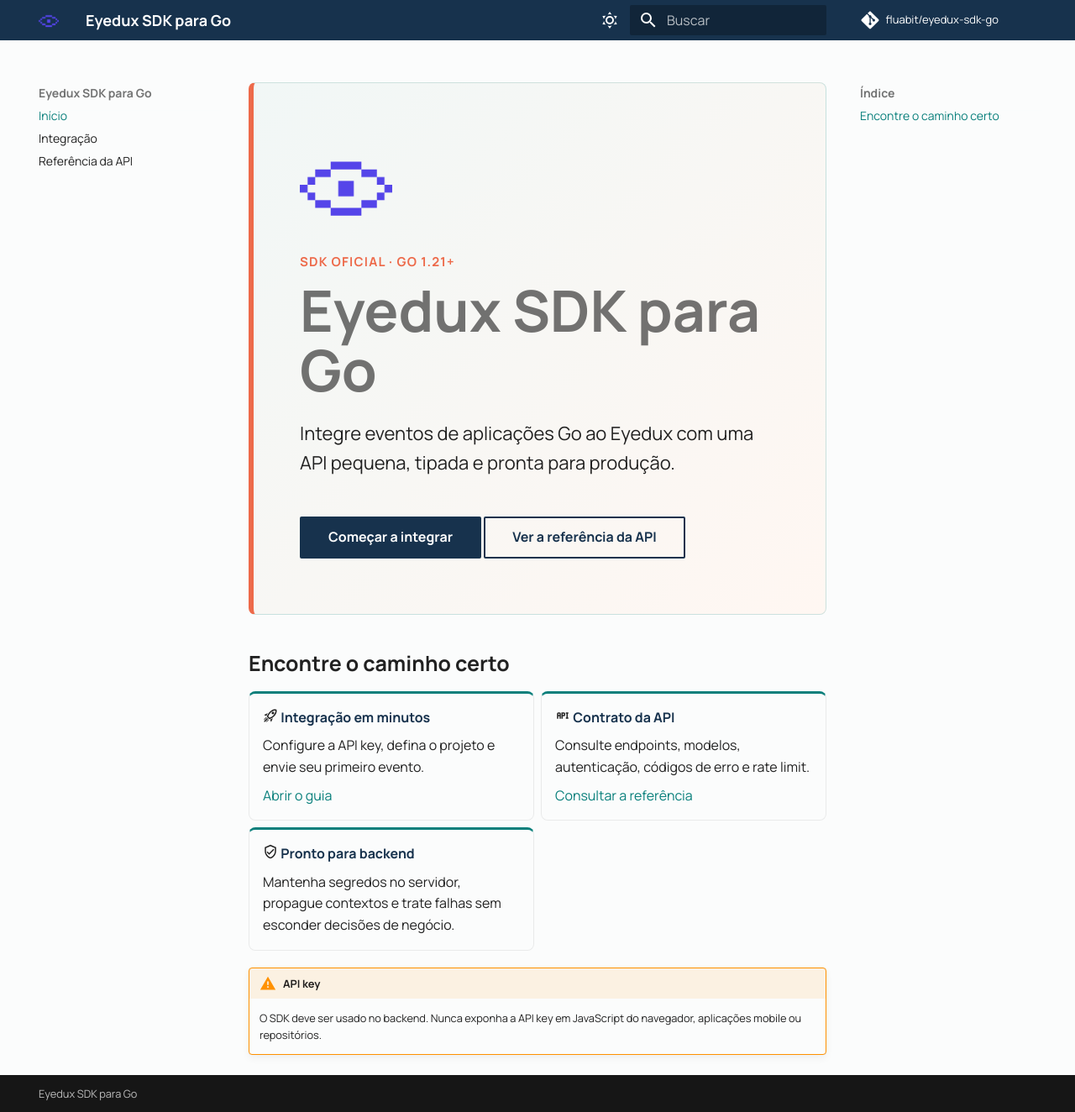
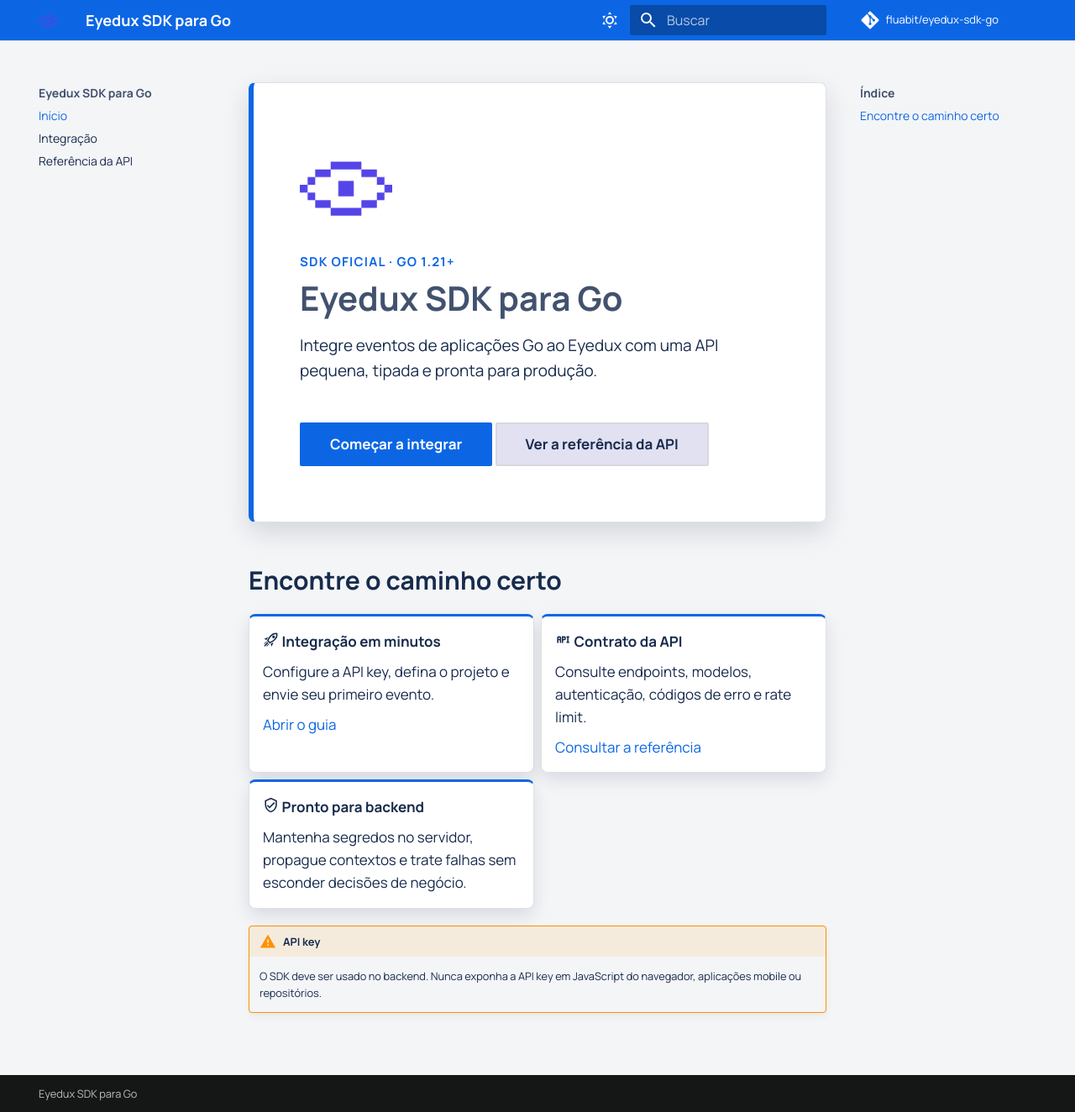
Before and after one commit to fluabit/eyedux-sdk-go, an MkDocs documentation site: the page built from docs/index.md, in a window 1280 px wide and 1324 px high. Shown: the whole window at 84% size. Built offline with MkDocs 1.6.1 and Material for MkDocs 9.7.7, drawn with Linux system fonts in a browser that asks for light colours; comment, search, counter and statistics services are not loaded.

Commit message:
feat: update color scheme and styles for improved UI consistency

```diff
--- a/docs/stylesheets/extra.css
+++ b/docs/stylesheets/extra.css
@@ -1,29 +1,61 @@
 :root {
-  --eyedux-ink: #17324d;
-  --eyedux-teal: #087f7b;
-  --eyedux-coral: #ed6a4a;
-  --eyedux-mist: #f1f7f6;
-  --eyedux-slate: #101b26;
+  --eyedux-page-bg: #0c0c0e;
+  --eyedux-content-surface: #101013;
+  --eyedux-content-border: rgb(255 255 255 / 0.1);
+  --eyedux-content-shadow: rgb(0 0 0 / 0.42);
+  --eyedux-text-primary: #d2d2d2;
+  --eyedux-text-secondary: #b7bec7;
+  --eyedux-text-muted: #7c7c7c;
+  --eyedux-eyebrow: #85b8ff;
+  --eyedux-button-primary: #0c66e4;
+  --eyedux-button-secondary: #403c70;
+  --eyedux-button-secondary-border: #3b424a;
+  --eyedux-button-secondary-text: #d6d9de;
+  --eyedux-card-bg: #16191b;
+  --eyedux-card-border: rgb(255 255 255 / 0.09);
+  --eyedux-card-shadow: rgb(0 0 0 / 0.34);
 }
 
 [data-md-color-scheme="default"] {
-  --md-primary-fg-color: var(--eyedux-ink);
-  --md-primary-fg-color--light: #315a78;
-  --md-primary-fg-color--dark: #10263a;
-  --md-accent-fg-color: var(--eyedux-coral);
-  --md-default-bg-color: #fbfcfc;
-  --md-code-bg-color: #f1f5f4;
-  --md-typeset-a-color: var(--eyedux-teal);
+  --eyedux-page-bg: #f4f5f7;
+  --eyedux-content-surface: #ffffff;
+  --eyedux-content-border: rgb(9 30 66 / 0.13);
+  --eyedux-content-shadow: rgb(9 30 66 / 0.14);
+  --eyedux-text-primary: #172b4d;
+  --eyedux-text-secondary: #42526e;
+  --eyedux-text-muted: #6b778c;
+  --eyedux-eyebrow: #0c66e4;
+  --eyedux-button-primary: #0c66e4;
+  --eyedux-button-secondary: #e2e1f2;
+  --eyedux-button-secondary-border: #d6d9de;
+  --eyedux-button-secondary-text: #172b4d;
+  --eyedux-card-bg: #ffffff;
+  --eyedux-card-border: #dfe1e6;
+  --eyedux-card-shadow: rgb(9 30 66 / 0.12);
+
+  --md-primary-fg-color: var(--eyedux-button-primary);
+  --md-primary-fg-color--light: #579dff;
+  --md-primary-fg-color--dark: #084da9;
+  --md-accent-fg-color: var(--eyedux-button-primary);
+  --md-default-bg-color: var(--eyedux-page-bg);
+  --md-default-fg-color: var(--eyedux-text-primary);
+  --md-default-fg-color--light: var(--eyedux-text-secondary);
+  --md-default-fg-color--lighter: var(--eyedux-text-muted);
+  --md-code-bg-color: #e3e4e6;
+  --md-typeset-a-color: var(--eyedux-button-primary);
 }
 
 [data-md-color-scheme="slate"] {
-  --md-primary-fg-color: #143e52;
-  --md-primary-fg-color--light: #236779;
-  --md-primary-fg-color--dark: #0d2d3c;
-  --md-accent-fg-color: #ff9474;
-  --md-default-bg-color: var(--eyedux-slate);
-  --md-code-bg-color: #172735;
-  --md-typeset-a-color: #73d0c7;
+  --md-primary-fg-color: var(--eyedux-button-primary);
+  --md-primary-fg-color--light: var(--eyedux-eyebrow);
+  --md-primary-fg-color--dark: #084da9;
+  --md-accent-fg-color: var(--eyedux-eyebrow);
+  --md-default-bg-color: var(--eyedux-page-bg);
+  --md-default-fg-color: var(--eyedux-text-primary);
+  --md-default-fg-color--light: var(--eyedux-text-secondary);
+  --md-default-fg-color--lighter: var(--eyedux-text-muted);
+  --md-code-bg-color: var(--eyedux-card-bg);
+  --md-typeset-a-color: var(--eyedux-eyebrow);
 }
 
 body {
@@ -31,7 +63,7 @@ body {
 }
 
 .md-header {
-  box-shadow: 0 1px 0 rgba(255, 255, 255, 0.12);
+  box-shadow: 0 1px 0 var(--eyedux-content-border);
 }
 
 .md-header__title {
@@ -51,21 +83,17 @@ body {
 }
 
 .eyedux-hero {
-  background: linear-gradient(135deg, var(--eyedux-mist) 0%, #fff7f2 100%);
-  border: 1px solid rgba(8, 127, 123, 0.18);
-  border-inline-start: 6px solid var(--eyedux-coral);
+  background: linear-gradient(135deg, var(--eyedux-content-surface) 0%, var(--eyedux-card-bg) 100%);
+  border: 1px solid var(--eyedux-content-border);
+  border-inline-start: 6px solid var(--eyedux-button-primary);
   border-radius: 8px;
+  box-shadow: 0 12px 30px var(--eyedux-content-shadow);
   margin: 0 0 2rem;
   padding: 2.5rem 2.75rem;
 }
 
-[data-md-color-scheme="slate"] .eyedux-hero {
-  background: linear-gradient(135deg, #142c39 0%, #26323c 100%);
-  border-color: rgba(115, 208, 199, 0.26);
-}
-
 .eyedux-hero__eyebrow {
-  color: var(--eyedux-coral);
+  color: var(--eyedux-eyebrow);
   font-size: 0.75rem;
   font-weight: 800;
   letter-spacing: 0.08em;
@@ -80,13 +108,13 @@ body {
 }
 
 .eyedux-hero h1 {
-  font-size: 3.4rem;
+  font-size: 2rem;
   line-height: 1.05;
   margin: 0.5rem 0 1rem;
 }
 
 .eyedux-hero__lede {
-  font-size: 1.1rem;
+  font-size: 0.95rem;
   max-width: 42rem;
 }
 
@@ -98,20 +126,34 @@ body {
 }
 
 .eyedux-hero__actions .md-button {
+  font-size: 0.85rem;
   margin: 0;
 }
 
+.eyedux-hero__actions .md-button:not(.md-button--primary) {
+  background-color: var(--eyedux-button-secondary);
+  border-color: var(--eyedux-button-secondary-border);
+  color: var(--eyedux-button-secondary-text);
+}
+
+.eyedux-hero ~ h2 {
+  font-size: 1.5rem;
+}
+
+.eyedux-hero ~ .grid.cards {
+  font-size: 0.85rem;
+}
+
 .md-typeset .grid.cards > ul > li {
-  border-top: 3px solid var(--eyedux-teal);
+  background-color: var(--eyedux-card-bg);
+  border: 1px solid var(--eyedux-card-border);
+  border-top: 3px solid var(--eyedux-button-primary);
   border-radius: 8px;
+  box-shadow: 0 8px 20px var(--eyedux-card-shadow);
 }
 
 .md-typeset .grid.cards > ul > li strong {
-  color: var(--eyedux-ink);
-}
-
-[data-md-color-scheme="slate"] .md-typeset .grid.cards > ul > li strong {
-  color: #d6f0ed;
+  color: var(--eyedux-text-primary);
 }
 
 @media screen and (max-width: 600px) {
@@ -120,6 +162,6 @@ body {
   }
 
   .eyedux-hero h1 {
-    font-size: 2rem;
+    font-size: 1.8rem;
   }
 }
```
